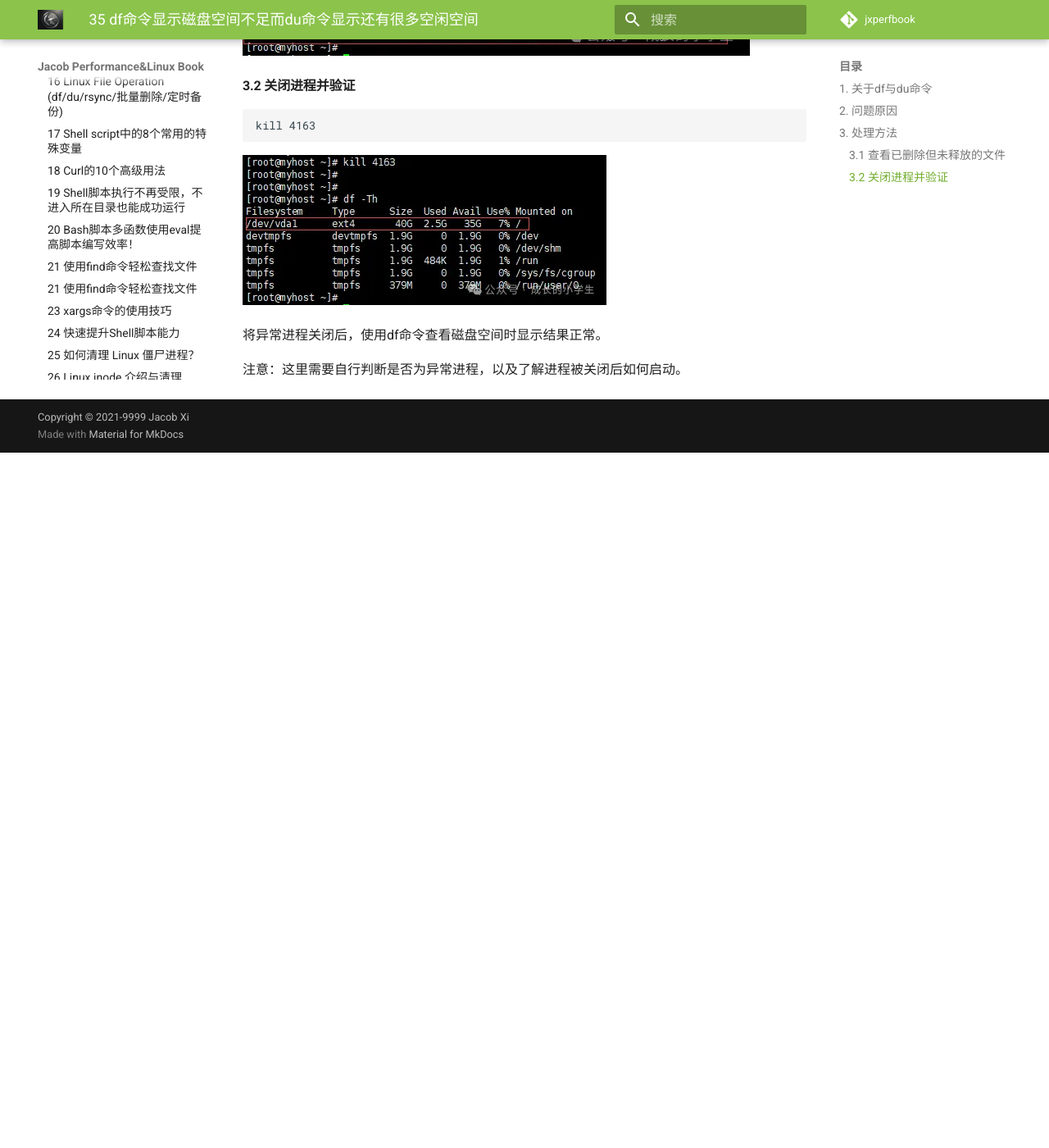
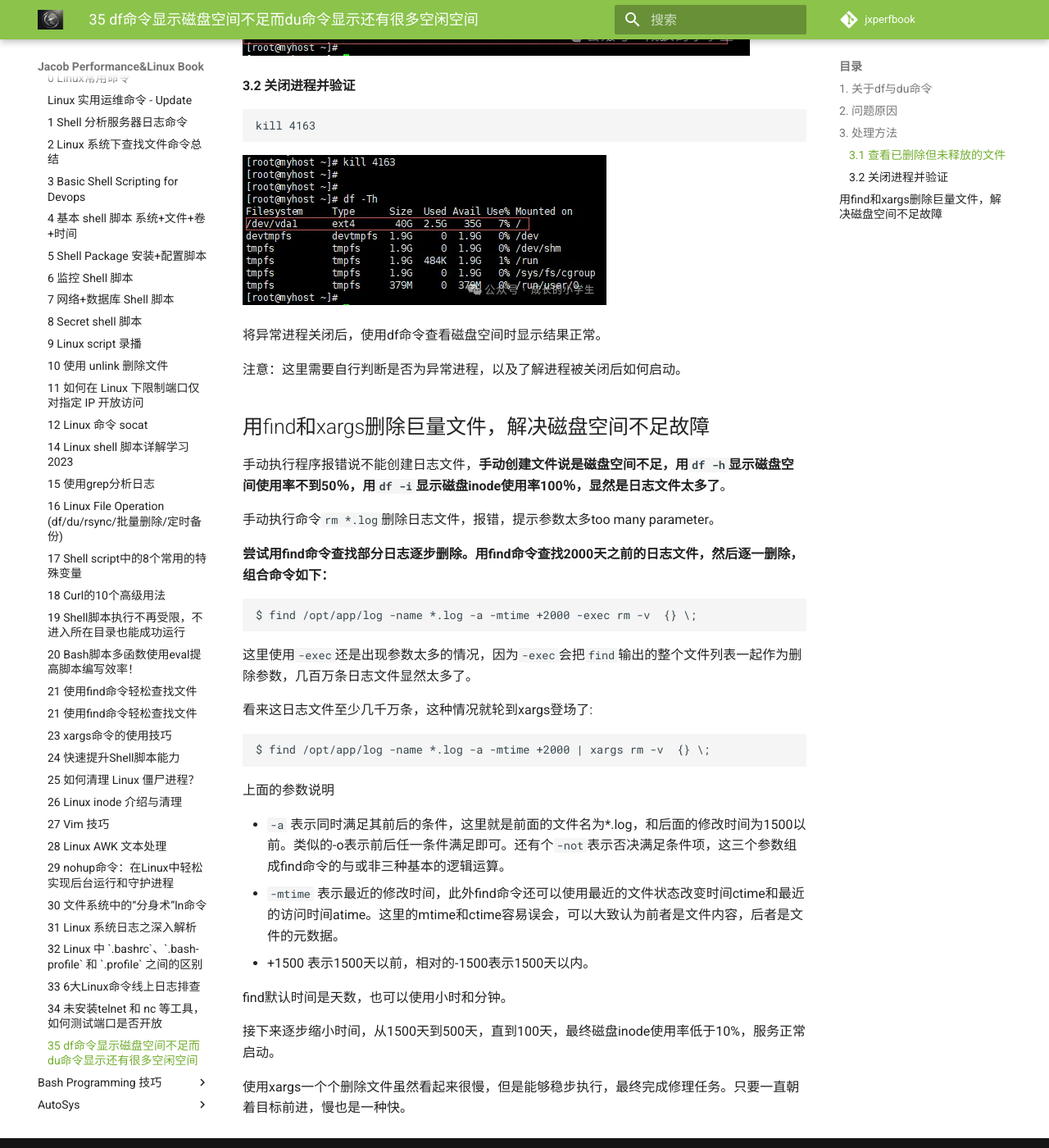
Before and after one commit to Chao-Xi/jxperfbook, an MkDocs documentation site: the page built from docs/chap8/36dudf.md, in a window 1280 px wide and 1400 px high, scrolled down 1980 px. Shown: the whole window at 82% size. Built offline with MkDocs 1.6.1 and Material for MkDocs 9.7.7, drawn with Linux system fonts in a browser that asks for light colours; comment, search, counter and statistics services are not loaded; before the commit the page ends 2532 px from its top, so only the background shows below that.

Commit message:
update  36dudf

````diff
--- a/docs/chap8/36dudf.md
+++ b/docs/chap8/36dudf.md
@@ -77,3 +77,36 @@
 将异常进程关闭后，使用df命令查看磁盘空间时显示结果正常。
 
 注意：这里需要自行判断是否为异常进程，以及了解进程被关闭后如何启动。
+
+## 用find和xargs删除巨量文件，解决磁盘空间不足故障
+
+手动执行程序报错说不能创建日志文件，**手动创建文件说是磁盘空间不足，用`df -h`显示磁盘空间使用率不到50％，用`df -i`显示磁盘inode使用率100％，显然是日志文件太多了**。
+
+手动执行命令`rm *.log`删除日志文件，报错，提示参数太多too many parameter。
+
+**尝试用find命令查找部分日志逐步删除。用find命令查找2000天之前的日志文件，然后逐一删除，组合命令如下：**
+
+```
+$ find /opt/app/log -name *.log -a -mtime +2000 -exec rm -v  {} \;
+```
+
+这里使用`-exec`还是出现参数太多的情况，因为`-exec`会把`find`输出的整个文件列表一起作为删除参数，几百万条日志文件显然太多了。
+
+看来这日志文件至少几千万条，这种情况就轮到xargs登场了:
+
+```
+$ find /opt/app/log -name *.log -a -mtime +2000 | xargs rm -v  {} \;
+```
+
+上面的参数说明
+
+
+* `-a` 表示同时满足其前后的条件，这里就是前面的文件名为*.log，和后面的修改时间为1500以前。类似的-o表示前后任一条件满足即可。还有个`-not`表示否决满足条件项，这三个参数组成find命令的与或非三种基本的逻辑运算。
+* `-mtime` 表示最近的修改时间，此外find命令还可以使用最近的文件状态改变时间ctime和最近的访问时间atime。这里的mtime和ctime容易误会，可以大致认为前者是文件内容，后者是文件的元数据。
+* +1500 表示1500天以前，相对的-1500表示1500天以内。
+
+find默认时间是天数，也可以使用小时和分钟。
+
+接下来逐步缩小时间，从1500天到500天，直到100天，最终磁盘inode使用率低于10%，服务正常启动。
+
+使用xargs一个个删除文件虽然看起来很慢，但是能够稳步执行，最终完成修理任务。只要一直朝着目标前进，慢也是一种快。
````
